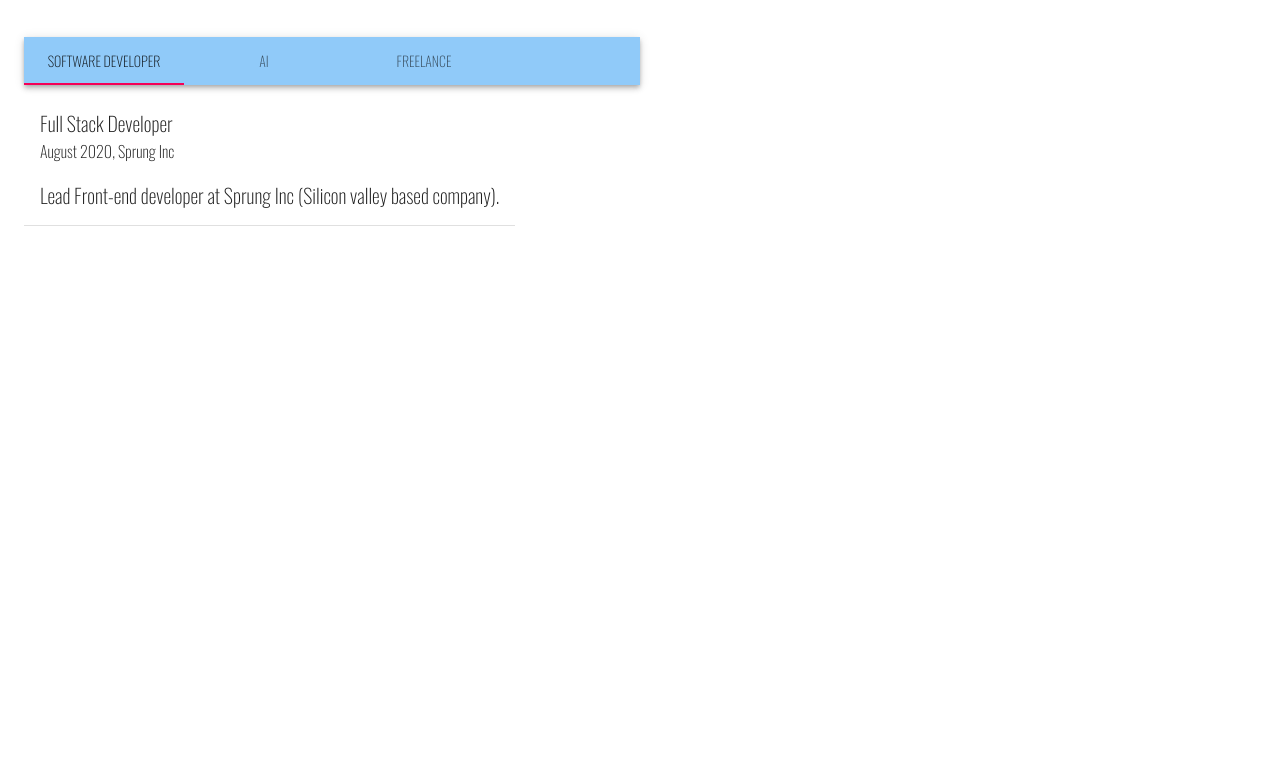
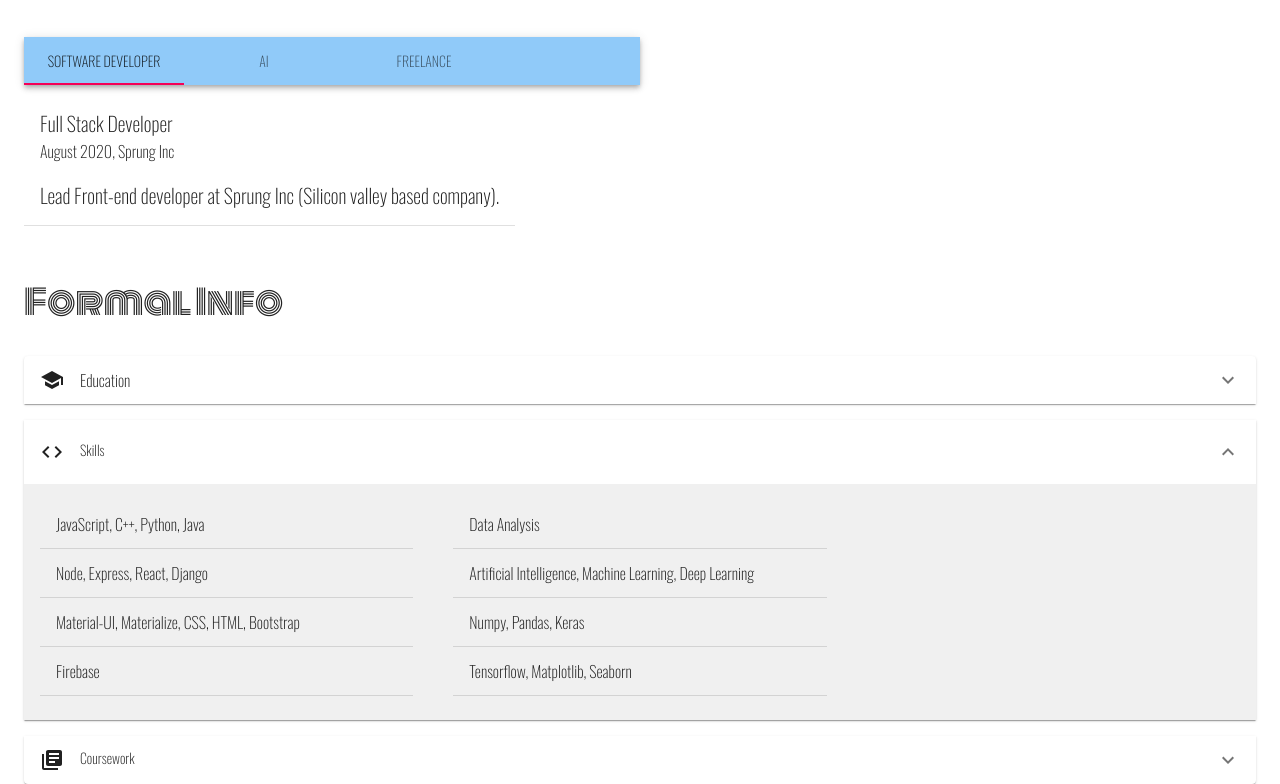
Before and after one commit to wasim919/wasim919.github.io, a React (Create React App) app: page / in a window 1280 px wide. Shown: the part 1898-2682 px from the top of the page. Before the commit the page ends 2132 px from the top, so only its background shows below. Built offline with nearby package versions, Linux system fonts and the light colour scheme.

Commit message:
formal info basics added

```diff
--- a/src/App.jsx
+++ b/src/App.jsx
@@ -7,6 +7,8 @@ import Header from "./components/Header"
 import MyBio from "./components/MyBio"
 import Projects from "./components/Projects"
 import Experience from "./components/Experience"
+import FomalInfo from "./components/Formal Info"
+import FormalInfo from "./components/Formal Info"
 
 export default function App() {
 	const [dark, setDark] = useState(localStorage.getItem("mysitetheme") ? JSON.parse(localStorage.getItem("mysitetheme")) : false)
@@ -35,6 +37,7 @@ export default function App() {
 					<MyBio />
 					<Projects />
 					<Experience />
+					<FormalInfo />
 				</Container>
 			</Paper>
 		</ThemeProvider>
--- /dev/null
+++ b/src/components/Formal Info.jsx
@@ -0,0 +1,179 @@
+import React from "react"
+
+import {
+	Grid,
+	makeStyles,
+	Typography,
+	List,
+	Accordion,
+	AccordionSummary,
+	AccordionDetails,
+	Table,
+	TableContainer,
+	TableBody,
+	TableRow,
+	TableCell,
+	Divider,
+	ListItem,
+	ListItemText
+} from "@material-ui/core"
+import ExpandMoreIcon from "@material-ui/icons/ExpandMore"
+import SchoolIcon from "@material-ui/icons/School"
+import CodeIcon from "@material-ui/icons/Code"
+import LibraryBooksIcon from "@material-ui/icons/LibraryBooks"
+
+import { formalInfo } from "../content"
+
+const useStyles = makeStyles((theme) => ({
+	mainContainer: {
+		marginTop: "3rem"
+	},
+	titleStyle: {
+		fontFamily: "Monoton",
+		marginBottom: "2rem"
+	},
+	tabs: {
+		backgroundColor: theme.palette.type === "dark" ? "dark" : "#90caf9"
+	},
+	tab: {
+		color: theme.palette.type === "dark" ? "white" : "rgba(0, 0, 0, 0.87)"
+	},
+	accordionTitle: {
+		display: "flex",
+		gap: "1rem"
+	},
+	accordionDetailsStyle: {
+		backgroundColor: theme.palette.type === "dark" ? "dark" : "#f0f0f0"
+	}
+}))
+
+function TabPanel(props) {
+	const { children, value, index, ...other } = props
+
+	return (
+		<div role="tabpanel" id={`simple-tabpanel-${index}`} aria-labelledby={`simple-tab-${index}`} {...other}>
+			{value === index && <Typography>{children}</Typography>}
+		</div>
+	)
+}
+
+export default function FormalInfo() {
+	const [expanded, setExpanded] = React.useState("panel2")
+
+	const handleChange = (panel) => (event, isExpanded) => {
+		setExpanded(isExpanded ? panel : false)
+	}
+	const classes = useStyles()
+	return (
+		<Grid className={classes.mainContainer} container>
+			<Typography className={classes.titleStyle} variant="h4">
+				Formal Info
+			</Typography>
+			<Grid container>
+				<Grid item sm={12}>
+					<Accordion expanded={expanded === "panel1"} onChange={handleChange("panel1")}>
+						<AccordionSummary expandIcon={<ExpandMoreIcon />} aria-controls="panel1bh-content" id="panel1bh-header">
+							<Typography className={classes.accordionTitle} variant="body1">
+								<SchoolIcon />
+								Education
+							</Typography>
+						</AccordionSummary>
+						<AccordionDetails className={classes.accordionDetailsStyle}>
+							<TableContainer>
+								<Table>
+									<TableBody>
+										<TableRow>
+											<TableCell>{formalInfo[0][0].title}</TableCell>
+											<TableCell>{formalInfo[0][0].college}</TableCell>
+											<TableCell>{formalInfo[0][0].year}</TableCell>
+										</TableRow>
+										<TableRow>
+											<TableCell>{formalInfo[0][1].title}</TableCell>
+											<TableCell>{formalInfo[0][1].college}</TableCell>
+											<TableCell>{formalInfo[0][1].year}</TableCell>
+										</TableRow>
+									</TableBody>
+								</Table>
+							</TableContainer>
+						</AccordionDetails>
+					</Accordion>
+					<Accordion expanded={expanded === "panel2"} onChange={handleChange("panel2")}>
+						<AccordionSummary expandIcon={<ExpandMoreIcon />} aria-controls="panel2-content" id="panel2bh-header">
+							<Typography className={classes.accordionTitle} variant="body2">
+								<CodeIcon />
+								Skills
+							</Typography>
+						</AccordionSummary>
+						<AccordionDetails className={classes.accordionDetailsStyle}>
+							<Grid container spacing={5}>
+								<Grid item sm={4}>
+									<span></span>
+									<List>
+										{(formalInfo[1][0] || []).map((ele, index) => (
+											<>
+												<ListItem key={index}>
+													<ListItemText>{ele}</ListItemText>
+												</ListItem>
+												<Divider />
+											</>
+										))}
+									</List>
+								</Grid>
+								<Grid item sm={4}>
+									<List>
+										{(formalInfo[1][1] || []).map((ele, index) => (
+											<>
+												<ListItem key={index}>
+													<ListItemText>{ele}</ListItemText>
+												</ListItem>
+												<Divider />
+											</>
+										))}
+									</List>
+								</Grid>
+							</Grid>
+						</AccordionDetails>
+					</Accordion>
+					<Accordion expanded={expanded === "panel3"} onChange={handleChange("panel3")}>
+						<AccordionSummary expandIcon={<ExpandMoreIcon />} aria-controls="panel2-content" id="panel2bh-header">
+							<Typography className={classes.accordionTitle} variant="body2">
+								<LibraryBooksIcon />
+								Coursework
+							</Typography>
+						</AccordionSummary>
+						<AccordionDetails className={classes.accordionDetailsStyle}>
+							<Grid container spacing={5}>
+								<Grid item sm={4}>
+									<span></span>
+									<List>
+										{(formalInfo[2][0] || []).map((ele, index) => (
+											<>
+												<ListItem key={index}>
+													<ListItemText>{ele}</ListItemText>
+												</ListItem>
+												<Divider />
+											</>
+										))}
+									</List>
+								</Grid>
+								<Grid item sm={4}>
+									<List>
+										{(formalInfo[2][1] || []).map((ele, index) => (
+											<>
+												<ListItem key={index}>
+													<ListItemText>{ele}</ListItemText>
+												</ListItem>
+												<Divider />
+											</>
+										))}
+									</List>
+								</Grid>
+							</Grid>
+						</AccordionDetails>
+					</Accordion>
+				</Grid>
+			</Grid>
+			<Grid container></Grid>
+		</Grid>
+	)
+}
--- a/src/content.js
+++ b/src/content.js
@@ -86,3 +86,47 @@ export const freeLanceExperience = [
 		description: ["Developed fully-responsive websites, AI/ML products for a no. of clients."]
 	}
 ]
+
+export const formalInfoTypes = ["Education", "Skills", "Coursework"]
+
+export const formalInfo = [
+	[
+		{
+			title: "B. Tech (CSE)",
+			college: "Indian Institute of Information Technology, Sricity",
+			year: "2016 - 2020"
+		},
+		{
+			title: "Class IX-XII (JKBOSE)",
+			college: "Sir Syed Memorial Higher Secondary, Parray Pora",
+			year: "2013 - 2016"
+		}
+	],
+	[
+		["JavaScript, C++, Python, Java", "Node, Express, React, Django", "Material-UI, Materialize, CSS, HTML, Bootstrap", "Firebase"],
+		[
+			"Data Analysis",
+			"Artificial Intelligence, Machine Learning, Deep Learning",
+			"Numpy, Pandas, Keras",
+			"Tensorflow, Matplotlib, Seaborn"
+		]
+	],
+	[
+		[
+			"Data Structures and Algorithms",
+			"Applied Software Engineering",
+			"Database Management Systems",
+			"Infomation Retrieval",
+			"Computer Networking",
+			"Machine Learning"
+		],
+		[
+			"Object Oriented Programming",
+			"Theory of Computation",
+			"Operating Systems",
+			"Computer Organization and Architecture",
+			"Applied Statistical Data Analysis",
+			"Deep Learning"
+		]
+	]
+]
```
Also changed, not shown: 1 other file (tests, documents, lock files or other folders).
